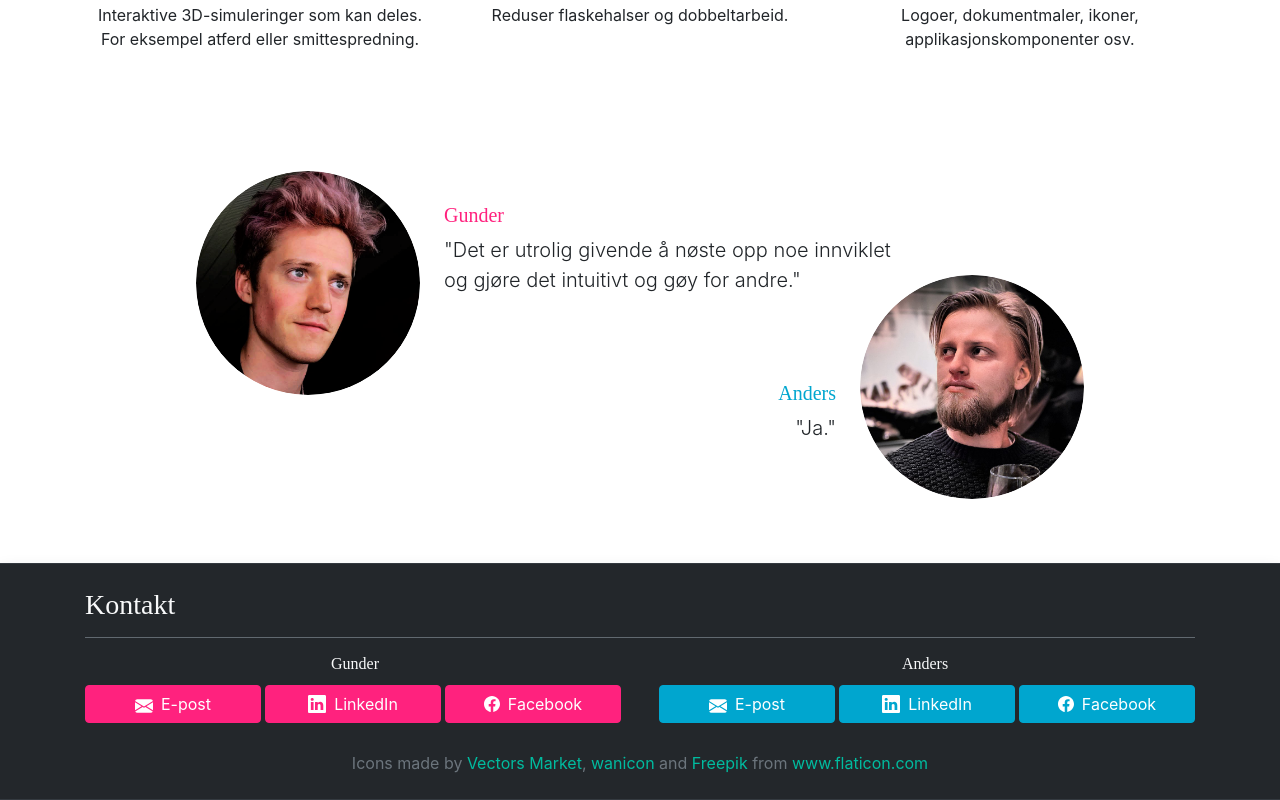
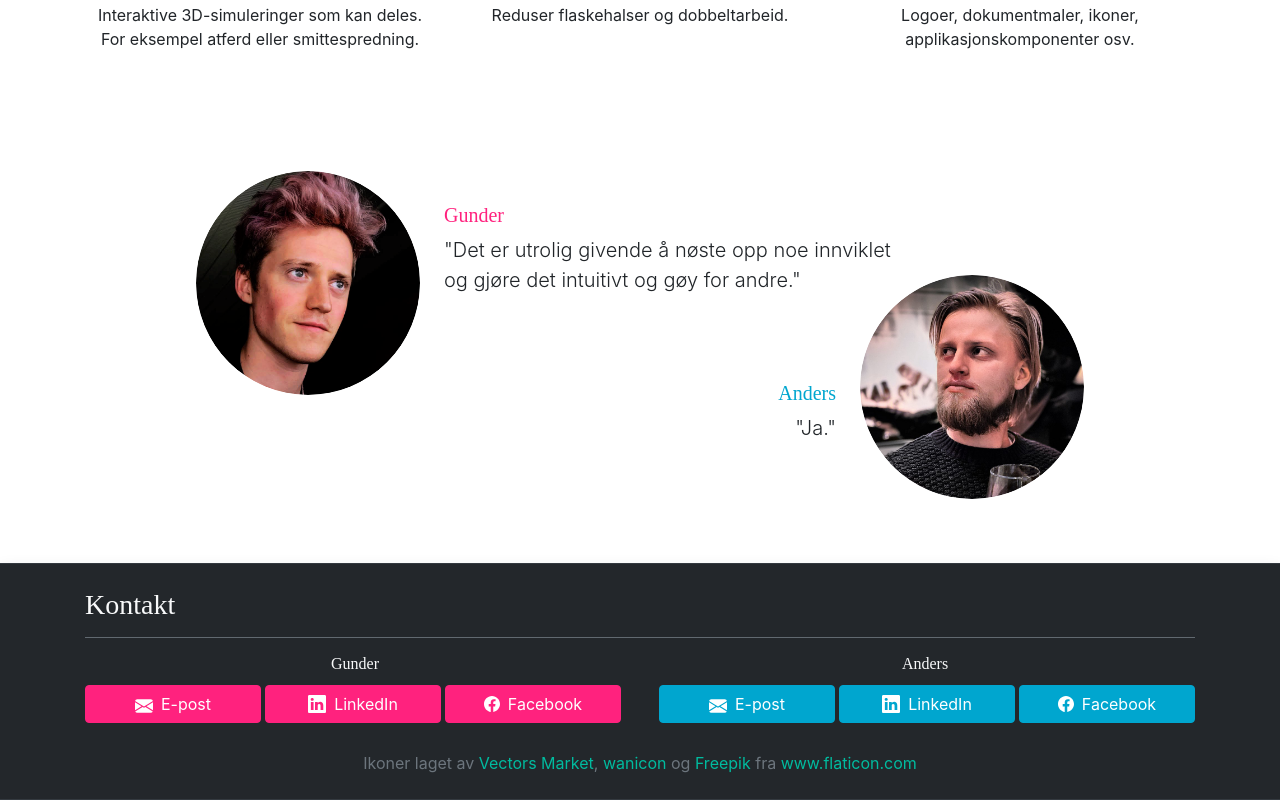
Before and after one commit to VidunderGunder/anders-og-gunder, a Next.js app: page / in a window 1280 px wide. Shown: the part 1031-1831 px from the top of the page. Built offline with nearby package versions, Linux system fonts and the light colour scheme.

Commit message:
Norwegian icon attribution

```diff
--- a/pages/index.tsx
+++ b/pages/index.tsx
@@ -182,7 +182,7 @@ export default function Home() {
         <Contact />
         <div className="text-center text-secondary mt-4">
           <div>
-            Icons made by{" "}
+            Ikoner laget av{" "}
             <a
               href="https://www.flaticon.com/authors/vectors-market"
               title="Vectors Market"
@@ -193,11 +193,11 @@ export default function Home() {
             <a href="https://www.flaticon.com/authors/wanicon" title="wanicon">
               wanicon
             </a>
-            {" and "}
+            {" og "}
             <a href="https://www.freepik.com" title="Freepik">
               Freepik
             </a>{" "}
-            from{" "}
+            fra{" "}
             <a href="https://www.flaticon.com/" title="Flaticon">
               www.flaticon.com
             </a>
```
